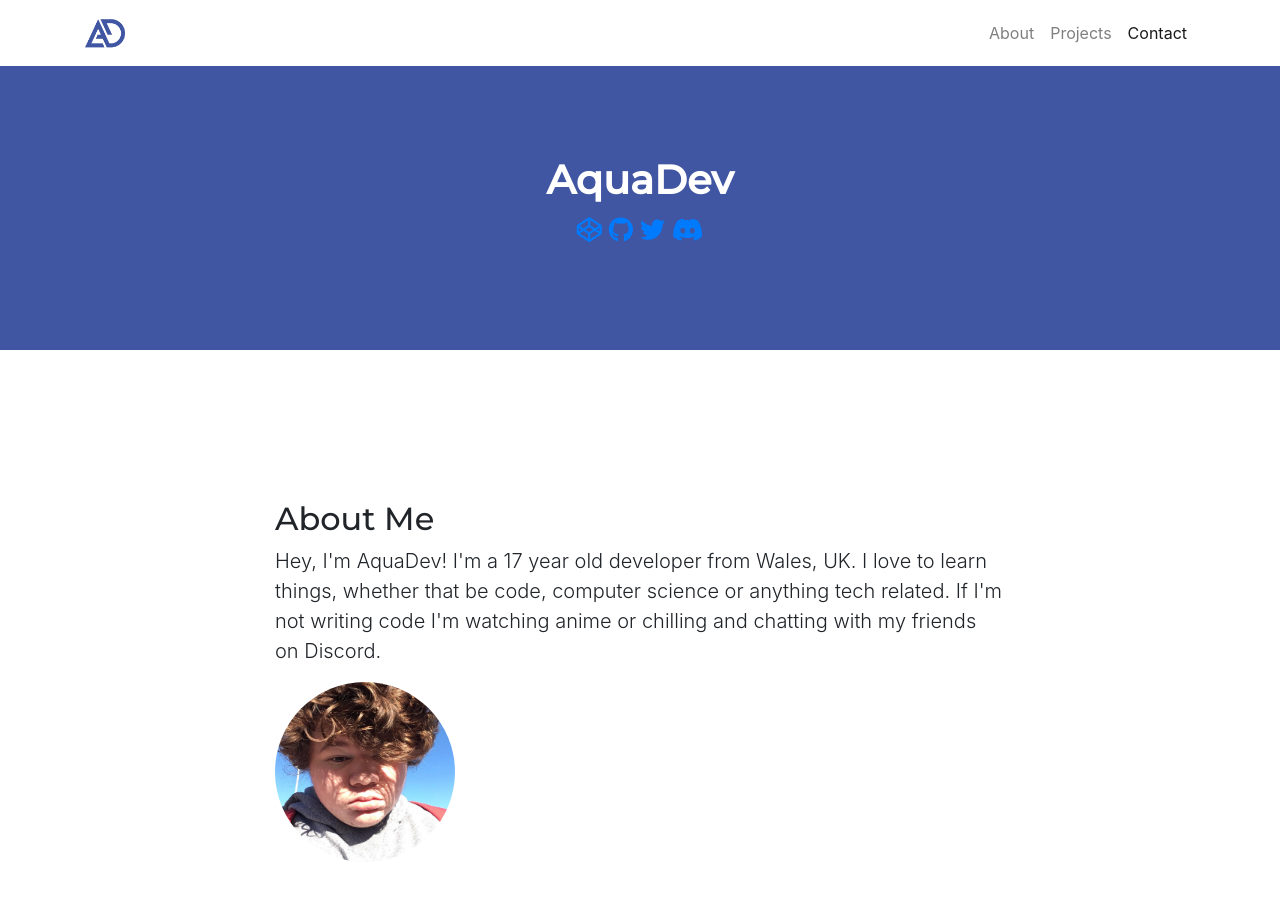
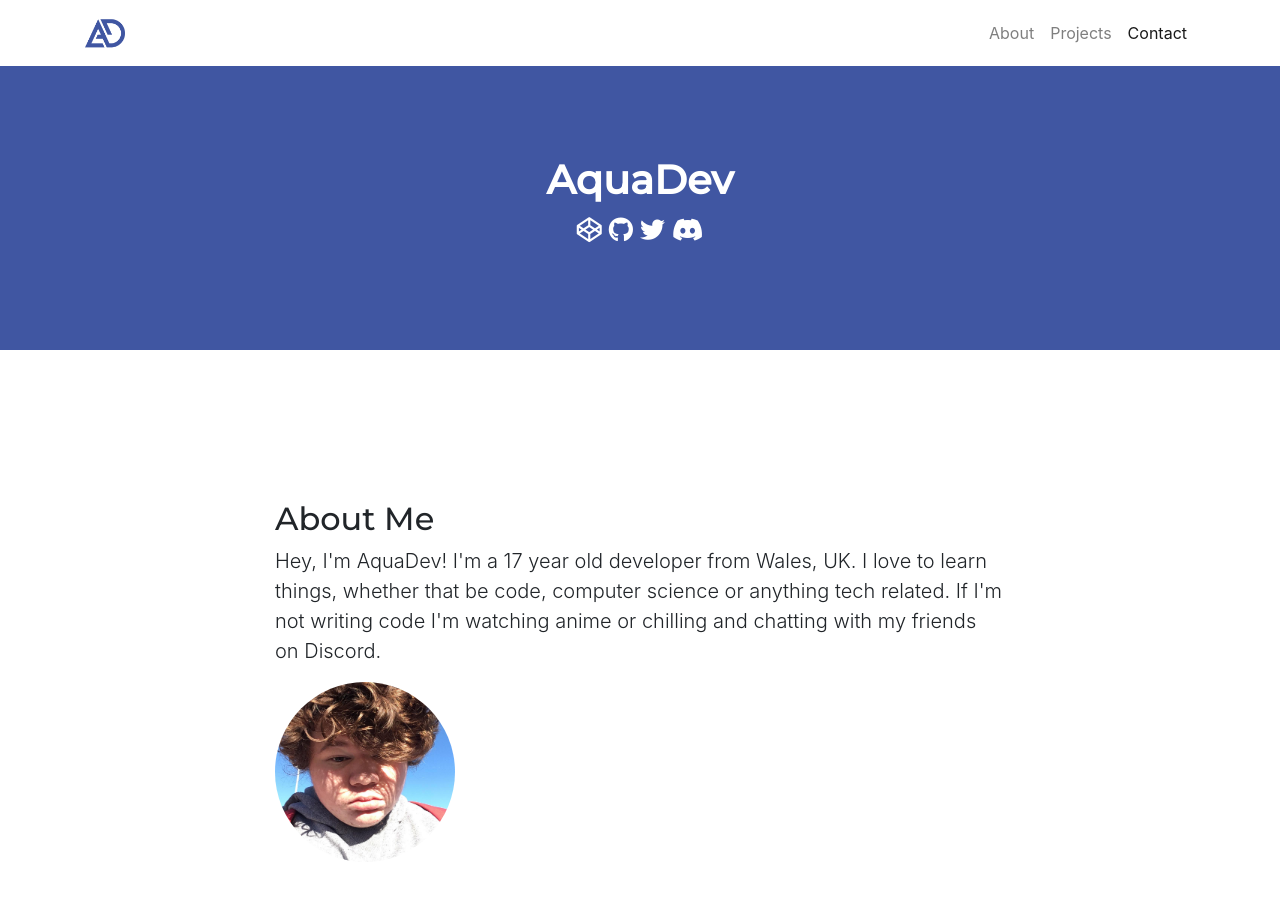
Before and after one commit to vipzdev/aquaport, a website with bundled scripts: page index.html in a window 1280 px wide. Shown: the top 900 px of the page. Built offline with nearby package versions, Linux system fonts and the light colour scheme.

Commit message:
Update scrolling-nav.css

```diff
--- a/css/scrolling-nav.css
+++ b/css/scrolling-nav.css
@@ -35,6 +35,15 @@ span{
   color: #7d96fc;
 }
 
+.icons a:link{
+  color: white;
+}
+
+/* selected link */
+a:active {
+  color: white;
+}
+
 a:visited {
   color: white;
 }
```
